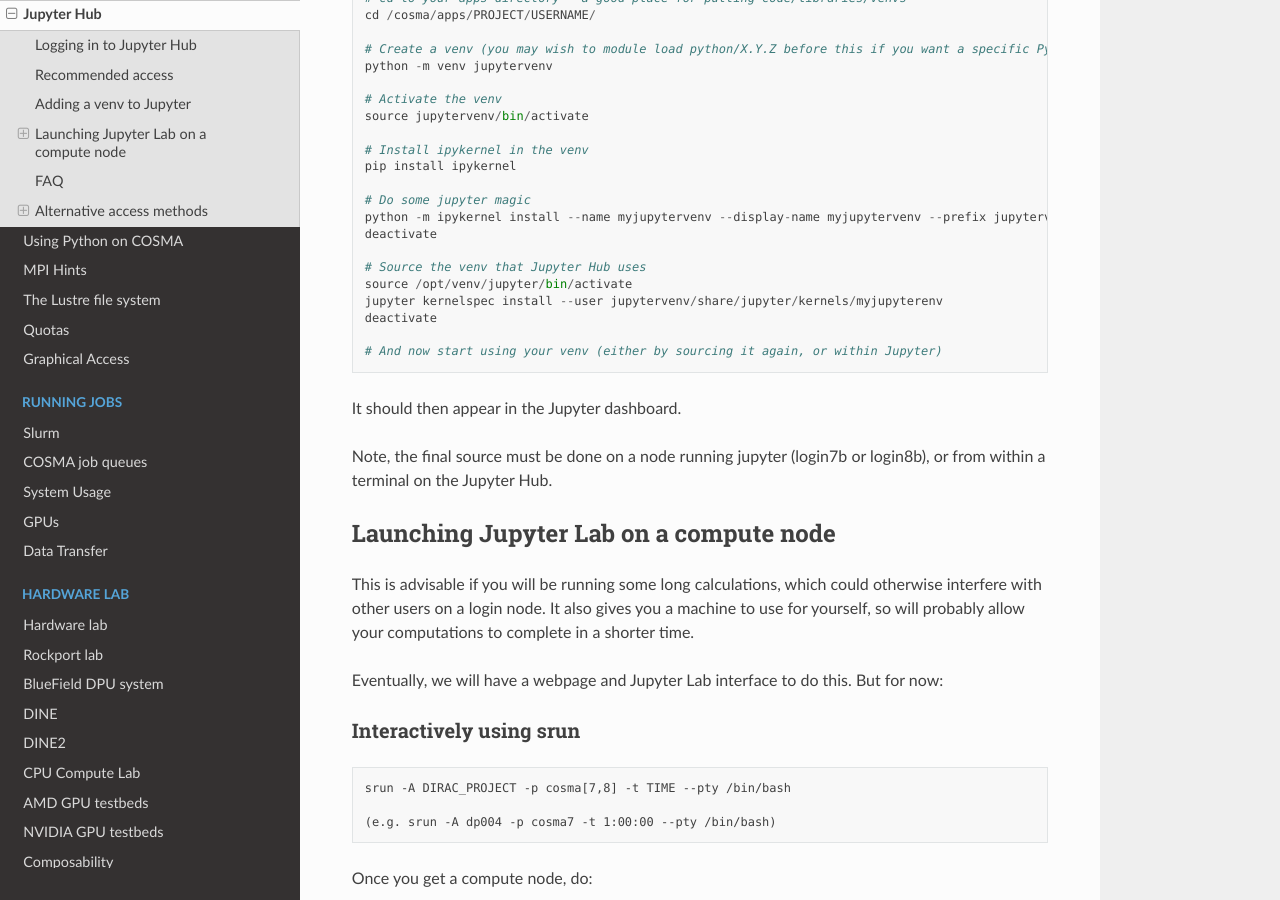
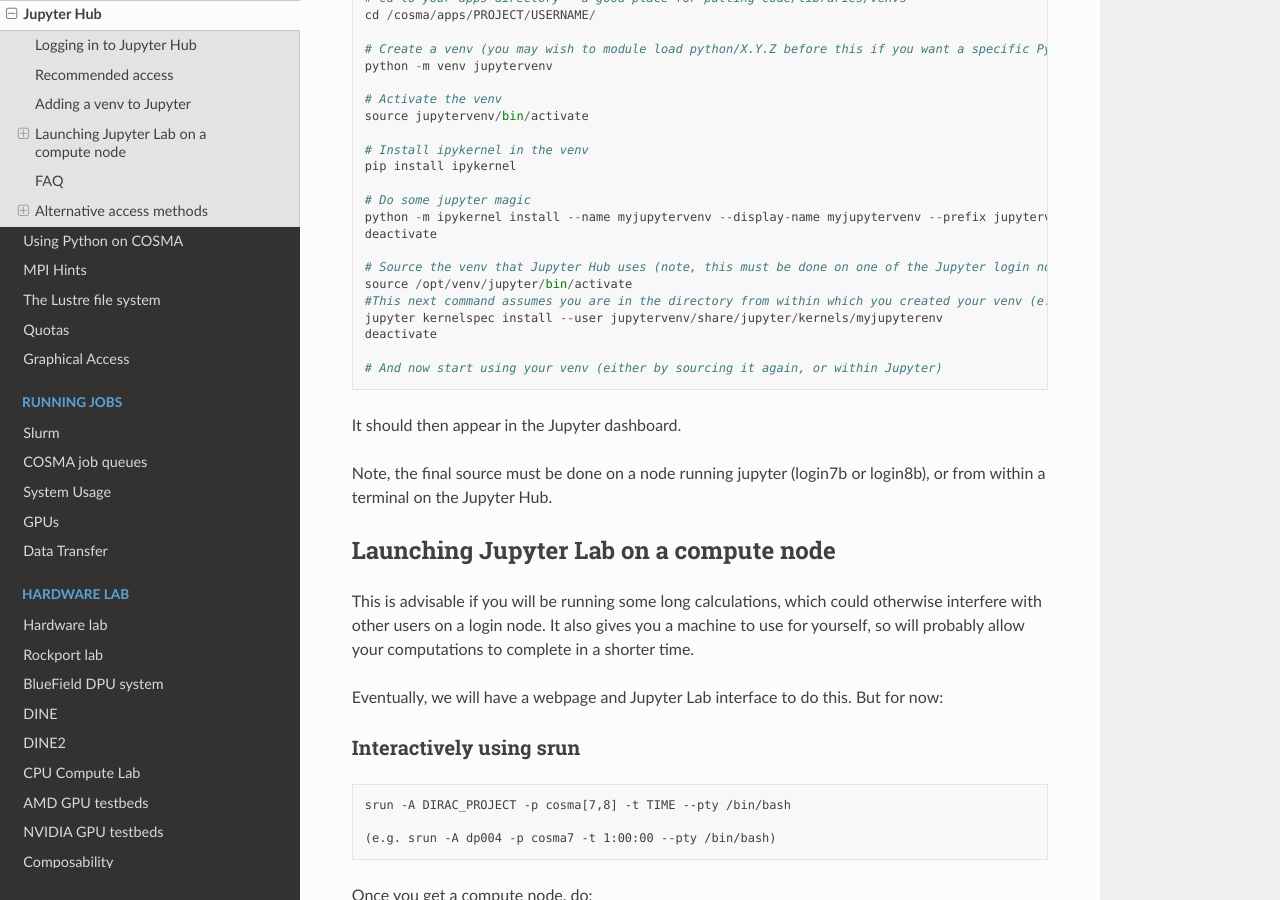
Before and after one commit to agb32/cosmadoc, a Sphinx documentation site: the page built from docs/source/jupyter.md, in a window 1280 px wide and 900 px high, scrolled down 847 px. Built offline with Sphinx 7.4.7 and the Read the Docs theme 2.0.0, drawn with Linux system fonts in a browser that asks for light colours.

Commit message:
clarifications

```diff
--- a/docs/source/jupyter.md
+++ b/docs/source/jupyter.md
@@ -39,8 +39,9 @@
 python -m ipykernel install --name myjupytervenv --display-name myjupytervenv --prefix jupytervenv/
 deactivate
 
-# Source the venv that Jupyter Hub uses
+# Source the venv that Jupyter Hub uses (note, this must be done on one of the Jupyter login nodes - login7b or login8b
 source /opt/venv/jupyter/bin/activate
+#This next command assumes you are in the directory from within which you created your venv (e.g. /cosma/apps/PROJECT/USER).  If not, use the full path to your venv.
 jupyter kernelspec install --user jupytervenv/share/jupyter/kernels/myjupyterenv
 deactivate
 
```
